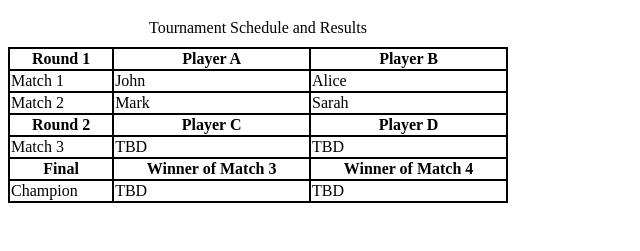
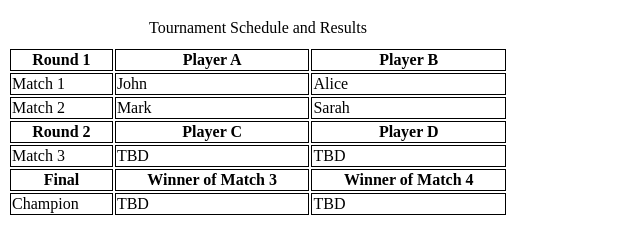
Before and after one commit to akd420/Module-4, a plain HTML site: page task3.html in a window 1280 px wide. Shown: the part 61-312 px from the top of the page, without its empty margins (0-640 px from the left). Drawn offline with Linux system fonts and the light colour scheme.

Commit message:
Update style1.css

```diff
--- a/style1.css
+++ b/style1.css
@@ -1,6 +1,6 @@
 td,th{
-    border: 2px solid black;
+    border: 1px solid black;
 }
 table{
-    border-collapse: collapse;
+    border-collapse: separate;
 }
```
